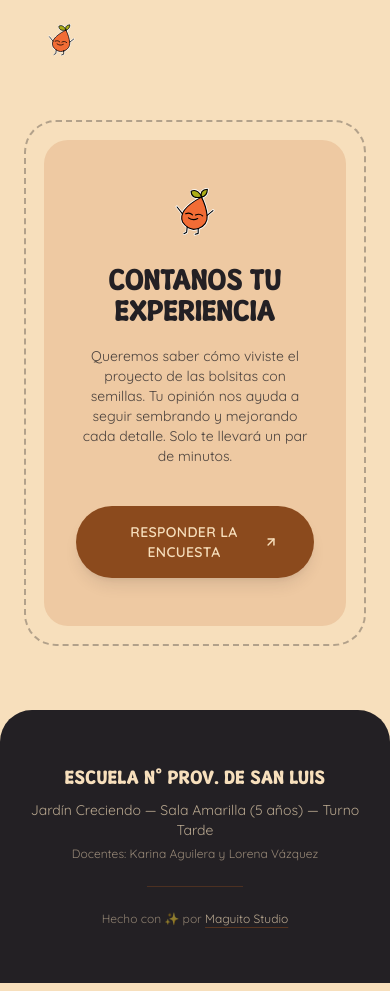
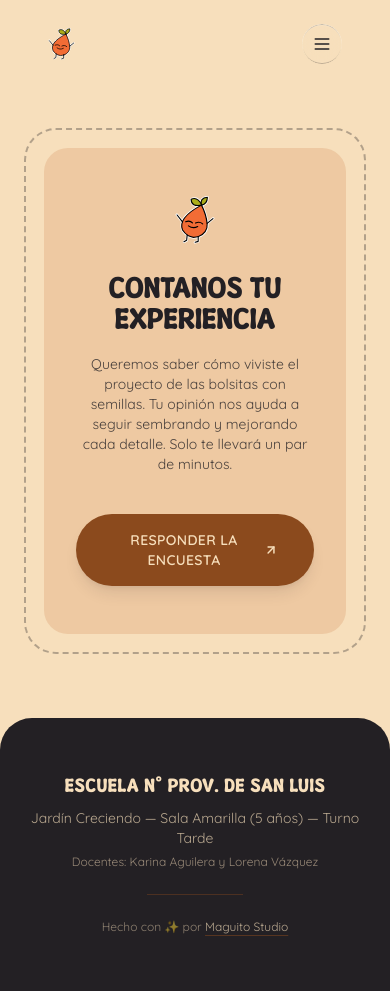
Before and after one commit to tmaldocena/semillas-que-abrigan, a React (Vite) app: page /encuesta in a window 390 px wide. Built offline with nearby package versions, Linux system fonts and the light colour scheme; the HTML template or start-up script is replaced by a standard one.

Commit message:
feat: hamburguer menu added in mobile version

```diff
--- a/src/components/Header.tsx
+++ b/src/components/Header.tsx
@@ -1,4 +1,6 @@
+import { useState, useEffect } from 'react'
 import { Link } from 'react-router-dom'
+import { Menu, X } from 'lucide-react'
 
 const NAV_LINKS = [
   { label: 'Inicio', to: '/' },
@@ -7,9 +9,25 @@ const NAV_LINKS = [
 ]
 
 export default function Header() {
+  const [open, setOpen] = useState(false)
+
+  useEffect(() => {
+    if (!open) return
+    const handleKey = (e: KeyboardEvent) => {
+      if (e.key === 'Escape') setOpen(false)
+    }
+    window.addEventListener('keydown', handleKey)
+    return () => window.removeEventListener('keydown', handleKey)
+  }, [open])
+
   return (
-    <header className="relative z-20 flex items-center justify-between px-6 pt-6 sm:px-10 sm:pt-8 lg:px-14 lg:pt-10">
-      <Link to="/" aria-label="Semillas que abrigan — Inicio">
+    <header className="relative z-20">
+      <div className="flex items-center justify-between px-6 pt-6 sm:px-10 sm:pt-8 lg:px-14 lg:pt-10">
+        <Link
+          to="/"
+          aria-label="Semillas que abrigan — Inicio"
+          onClick={() => setOpen(false)}
+        >
           <img src="/icon.svg" alt="Semillas" className="h-8 w-auto lg:h-10" />
         </Link>
 
@@ -34,6 +52,39 @@ export default function Header() {
 
         {/* Se deja el espacio simétrico para balancear el logo en desktop */}
         <span className="hidden w-[90px] lg:block" aria-hidden="true" />
+
+        {/* Menú hamburguesa en mobile/tablet */}
+        <button
+          onClick={() => setOpen((v) => !v)}
+          className="liquid-glass inline-flex h-10 w-10 items-center justify-center rounded-full text-dark lg:hidden"
+          aria-label={open ? 'Cerrar menú' : 'Abrir menú'}
+          aria-expanded={open}
+        >
+          {open ? <X size={20} /> : <Menu size={20} />}
+        </button>
+      </div>
+
+      {open && (
+        <div className="liquid-glass absolute left-4 right-4 top-full z-30 mt-3 rounded-[24px] p-4 lg:hidden">
+          <ul className="flex flex-col items-stretch gap-2">
+            {NAV_LINKS.map((link) => (
+              <li key={link.label}>
+                <Link
+                  to={link.to}
+                  onClick={() => setOpen(false)}
+                  className={
+                    link.highlight
+                      ? 'flex items-center justify-center rounded-full bg-rust px-4 py-3 font-mono text-[13px] font-semibold uppercase tracking-wide text-background transition-colors hover:bg-sage'
+                      : 'flex items-center justify-center rounded-full px-4 py-3 font-grotesk text-[14px] uppercase tracking-wide text-dark transition-colors hover:bg-rust/10'
+                  }
+                >
+                  {link.label}
+                </Link>
+              </li>
+            ))}
+          </ul>
+        </div>
+      )}
     </header>
   )
 }
```
Also changed, not shown: 5 other files (tests, documents, lock files or other folders). Lines whose indentation alone changed are shown as unchanged.
